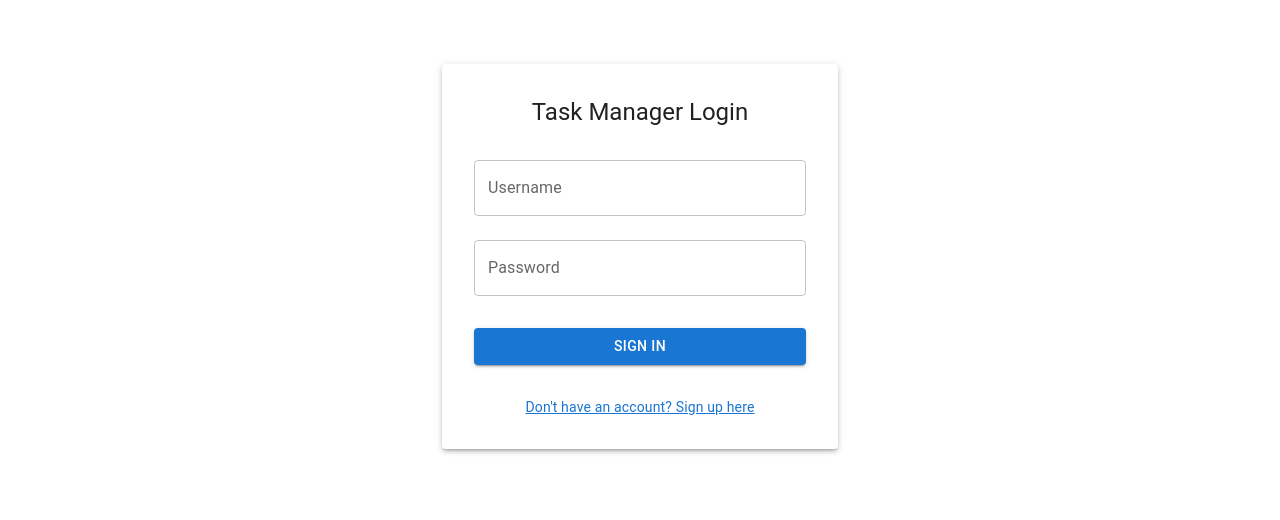
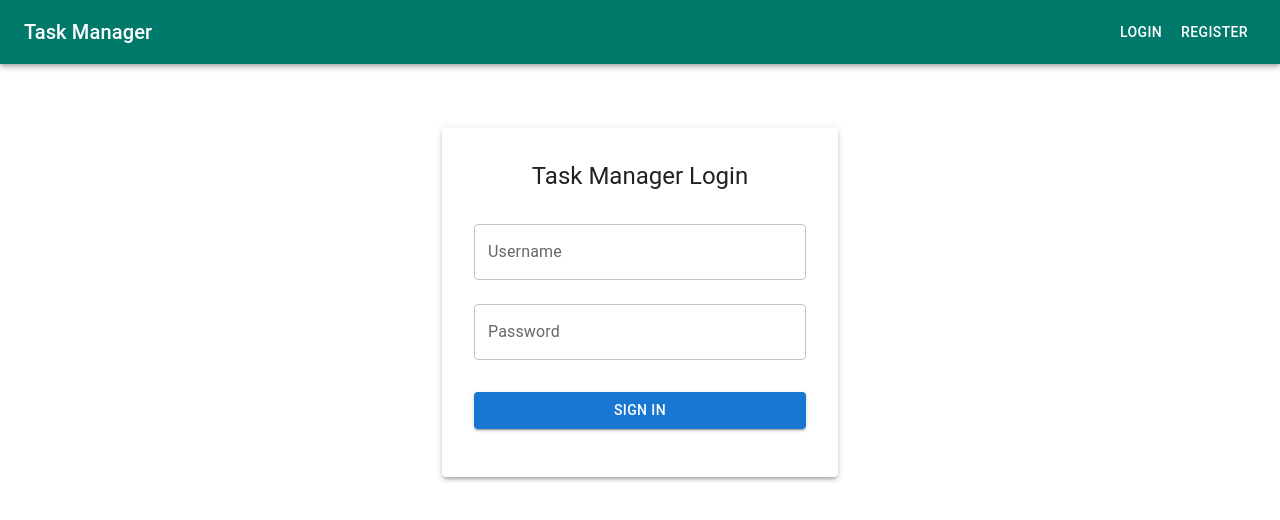
Before and after one commit to ItsME-TM/task-manager-NestJS, a React (Create React App) app in the folder frontend/: page /login in a window 1280 px wide. Shown: the top 520 px of the page. Built offline with nearby package versions, Linux system fonts and the light colour scheme.

Commit message:
Add the Header to Navigate and Logout

```diff
--- a/frontend/src/App.js
+++ b/frontend/src/App.js
@@ -6,6 +6,7 @@ import Login from './components/auth/Login';
 import Register from './components/auth/Register';
 //import TestApi from './testApi';
 import TaskList from './components/tasks/TaskList';
+import Header from './components/layout/Header';
 
 
 const ProtectedRoute = ({ children }) => {
@@ -26,6 +27,7 @@ function AppContent() {
   return (
     <>
       <CssBaseline />
+      <Header />
       <Container maxWidth="md">
         <Routes>
           <Route path="/login" element={<Login />} />
--- a/frontend/src/components/auth/Login.js
+++ b/frontend/src/components/auth/Login.js
@@ -71,14 +71,6 @@ const Login = () => {
                                 >
                                     Sign In
                                 </Button>
-                                <Typography
-                                    variant="body2"
-                                    align="center"
-                                    sx={{ mt: 2, cursor: 'pointer', color: 'primary.main', textDecoration: 'underline' }}
-                                    onClick={() => navigate('/register')}
-                                >
-                                    Don't have an account? Sign up here
-                                </Typography>
                             </Box>
                         </Form>
                     )}
--- a/frontend/src/components/layout/Header.js
+++ b/frontend/src/components/layout/Header.js
@@ -0,0 +1,45 @@
+import { useContext } from 'react';
+import { useNavigate } from 'react-router-dom';
+import { AppBar, Toolbar, Typography, Button, Box } from '@mui/material';
+import { AuthContext } from '../../contexts/AuthContext';
+
+const Header = () => {
+  const { isAuthenticated, user, logout } = useContext(AuthContext);
+  const navigate = useNavigate();
+
+  const handleLogout = () => {
+    logout();
+    navigate('/login');
+  };
+
+  return (
+    <AppBar position="static" sx={{ backgroundColor: '#00796b' }}>
+      <Toolbar>
+        <Typography variant="h6" component="div" sx={{ flexGrow: 1 }}>
+          Task Manager
+        </Typography>
+        {isAuthenticated ? (
+          <Box sx={{ display: 'flex', alignItems: 'center' }}>
+            <Typography variant="body1" sx={{ mr: 2 }}>
+              Welcome, {user?.username}
+            </Typography>
+            <Button color="inherit" onClick={handleLogout}>
+              Logout
+            </Button>
+          </Box>
+        ) : (
+          <Box>
+            <Button color="inherit" onClick={() => navigate('/login')}>
+              Login
+            </Button>
+            <Button color="inherit" onClick={() => navigate('/register')}>
+              Register
+            </Button>
+          </Box>
+        )}
+      </Toolbar>
+    </AppBar>
+  );
+};
+
+export default Header;
```
